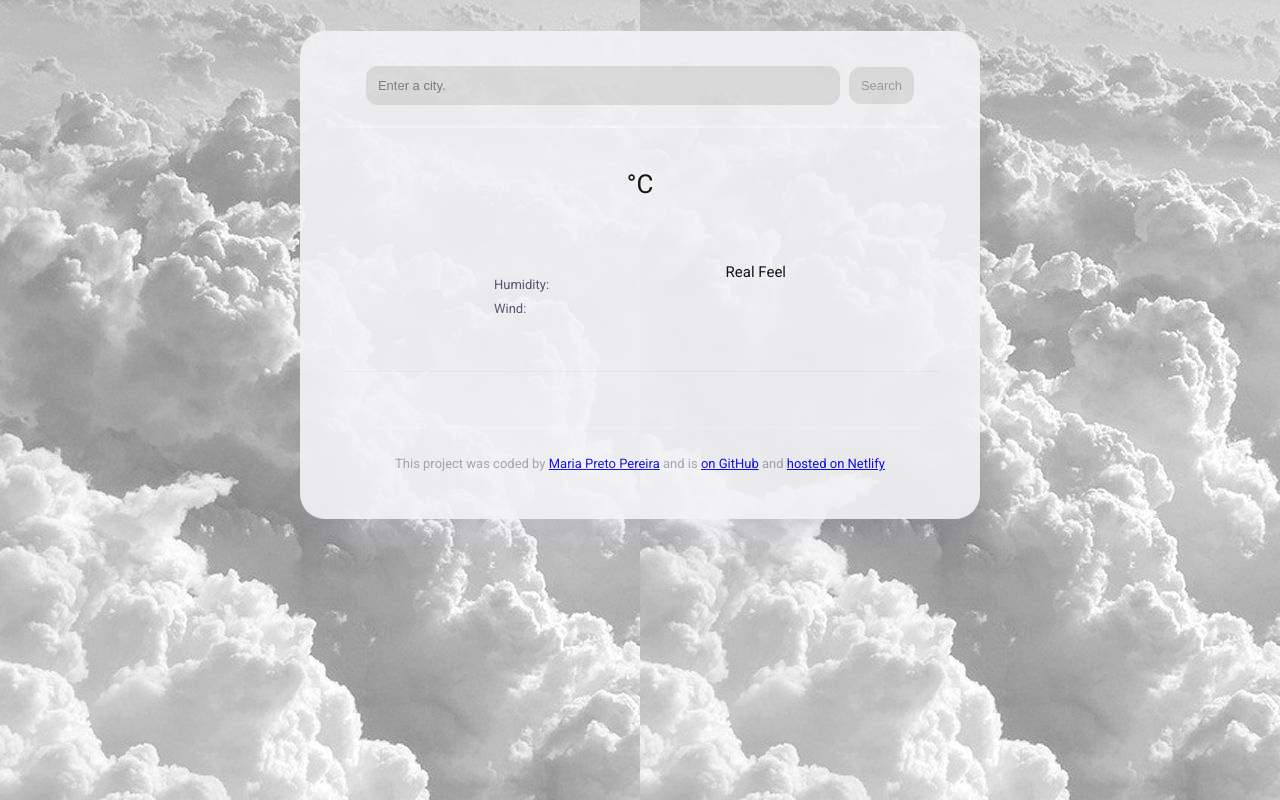
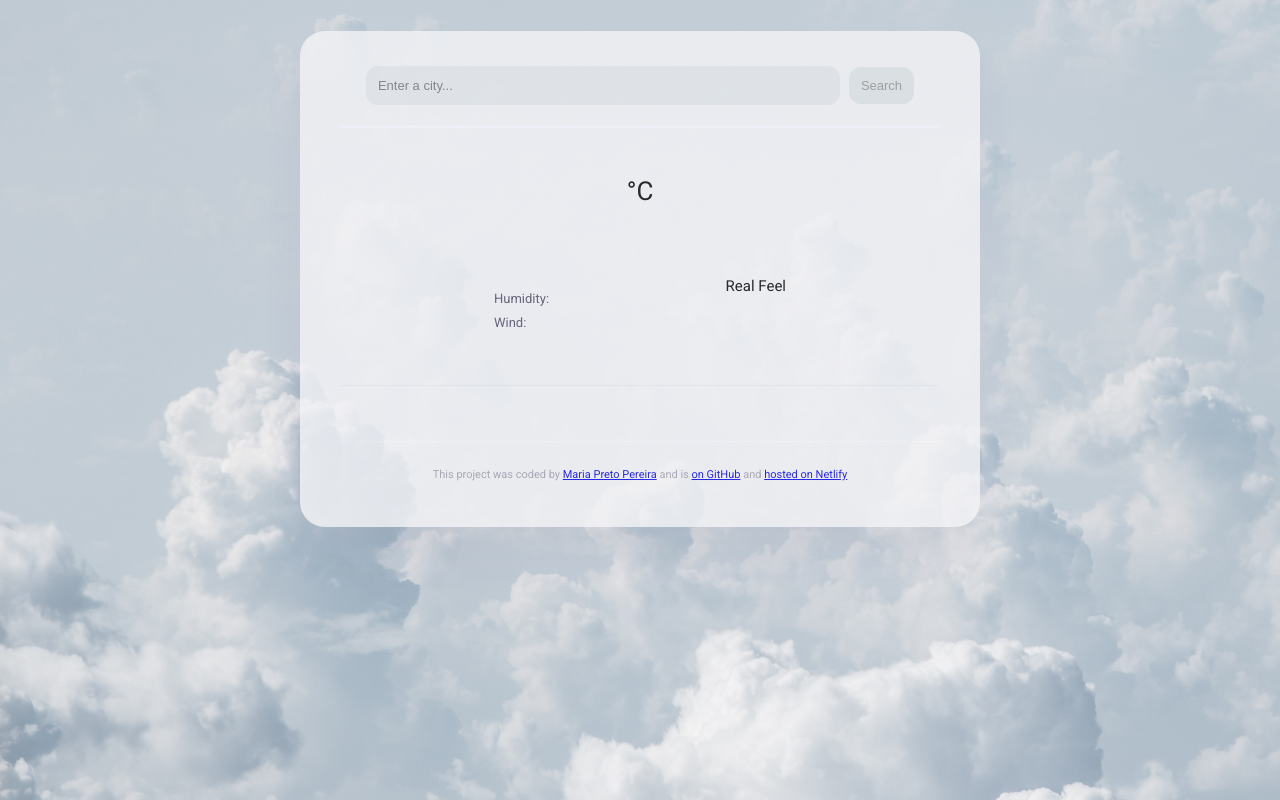
Before and after one commit to Mpp216/meteo-app, a plain HTML site: page index.html in a window 1280 px wide. Drawn offline with nearby package versions, Linux system fonts and the light colour scheme; no server answers.

Commit message:
Update css background and bottom

```diff
--- a/index.html
+++ b/index.html
@@ -20,7 +20,7 @@
         <form id="search-form">
           <input
             type="text"
-            placeholder="Enter a city."
+            placeholder="Enter a city..."
             required
             class="search-input"
             id="search-input"
--- a/src/style.css
+++ b/src/style.css
@@ -1,8 +1,8 @@
 body {
-  background-image: url("images/clouds.jpeg");
-  background-repeat: repeat-x;
+  background-image: url("images/clous_.jpg");
+  background-size: 107%;
   font-family: "Roboto", sans-serif;
-  opacity: 90%;
+  opacity: 80%;
 }
 
 header {
@@ -16,7 +16,7 @@ header {
   margin-top: 0;
 }
 .search-input {
-  background-color: #dbdbdc;
+  background-color: #e5e8ec;
   border: none;
   color: #949495;
   font-size: 13px;
@@ -28,12 +28,18 @@ header {
 .search-button {
   margin-left: 5px;
   font-size: 13px;
-  background-color: #dbdbdc;
+  background-color: #e0e4e6;
   color: #949495;
   border: none;
   padding: 12px;
   line-height: 1;
   border-radius: 12px;
+  transition: all 150ms ease-in-out, filter 150ms ease-in-out;
+}
+
+.search-button:hover {
+  background-color: white;
+  cursor: pointer;
 }
 
 .meteo-app {
@@ -57,7 +63,7 @@ main {
 }
 
 .current-city {
-  font-size: 38px;
+  font-size: 41px;
   font-weight: 900;
   margin: 0;
 }
@@ -76,7 +82,7 @@ main {
 .city-date,
 .current-temperature {
   text-align: center;
-  margin-bottom: -20px;
+  margin-bottom: -13px;
 }
 
 #current-date {
@@ -115,9 +121,9 @@ main {
 .weather-forecast-day {
   max-width: 23px;
   padding: 20px 32px;
-  box-shadow: 0 30px 50px rgba(65, 50, 100, 0.12);
+  box-shadow: 0 30px 50px rgba(65, 50, 100, 0.2);
   border-radius: 12px;
-  background-color: #dbdbdc;
+  background-color: #e5e8ec;
 }
 
 .weather-forecast {
@@ -160,5 +166,5 @@ footer {
   text-align: center;
   padding-top: 15px;
   color: rgba(39, 33, 66, 0.4);
-  font-size: 13px;
+  font-size: 11px;
 }
```
Also changed, not shown: src/images/Sky.jpeg (deleted), src/images/blue.jpeg (deleted), src/images/clous_.jpg (added).
